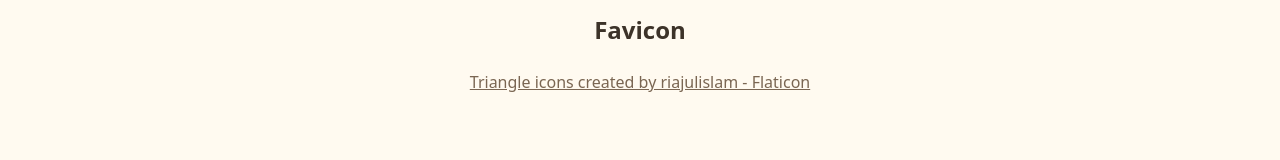
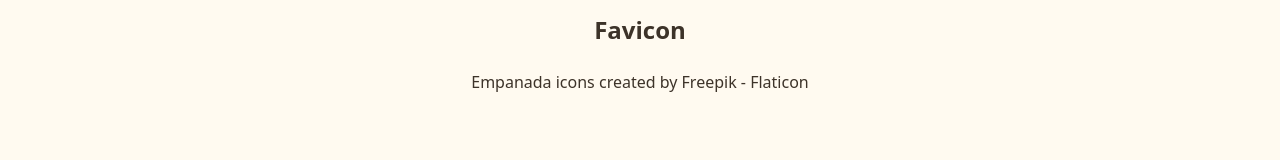
Before and after one commit to DarjaElina/uzbek-pie-quiz, a Next.js app: page /attributions in a window 1280 px wide. Shown: the part 1491-1651 px from the top of the page. Built offline with nearby package versions, Linux system fonts and the light colour scheme; no server answers.

Commit message:
add personality to the shareable link description

```diff
--- a/src/app/(root)/attributions/page.tsx
+++ b/src/app/(root)/attributions/page.tsx
@@ -81,11 +81,10 @@
 
       <h2 className="text-2xl font-bold mt-10">Favicon</h2>
       <a
-        className="text-muted-foreground underline"
-        href="https://www.flaticon.com/free-icons/triangle"
-        title="triangle icons"
+        href="https://www.flaticon.com/free-icons/empanada"
+        title="empanada icons"
       >
-        Triangle icons created by riajulislam - Flaticon
+        Empanada icons created by Freepik - Flaticon
       </a>
     </div>
   );
--- a/src/lib/utils.ts
+++ b/src/lib/utils.ts
@@ -28,10 +28,10 @@
     };
   }
 
-  const { name, description } = result;
+  const { name, personality } = result;
 
   return {
-    title: `${name} 🥟 | Uzbek Pie Personality Result`,
-    description,
+    title: `My inner Uzbek Pie is ${name} 🥟`,
+    description: `I am ${personality}`,
   };
 }
```
